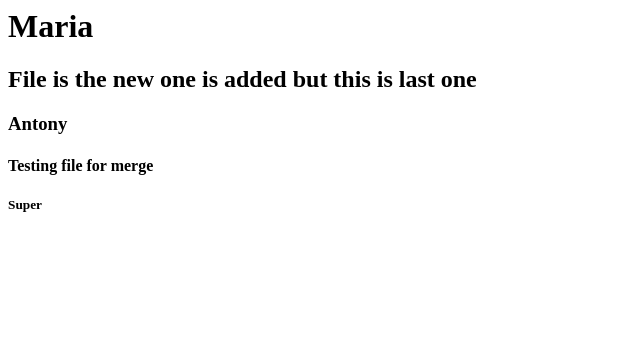
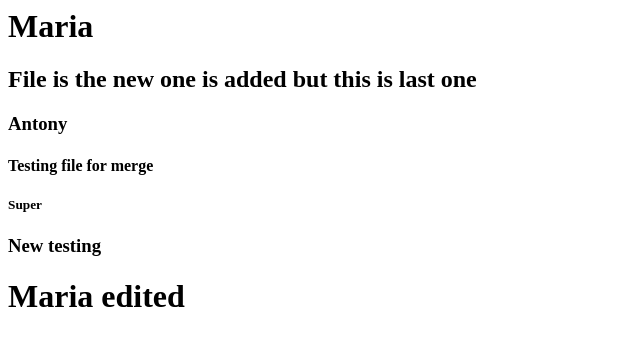
Before and after one commit to ddeepz25/mygitrepo, a plain HTML site: page index.html in a window 1280 px wide. Shown: the whole page, without its empty margins (0-640 px from the left). Drawn offline with Linux system fonts and the light colour scheme.

Commit message:
final stash

```diff
--- a/index.html
+++ b/index.html
@@ -5,5 +5,7 @@
 		<h3>Antony</h3>
 		<h4>Testing file for merge</h4>
 		<h5>Super</h5>
+		<h3>New testing</h3>
+		<h1>Maria edited</h1>
 	</body>
 </html>
```
